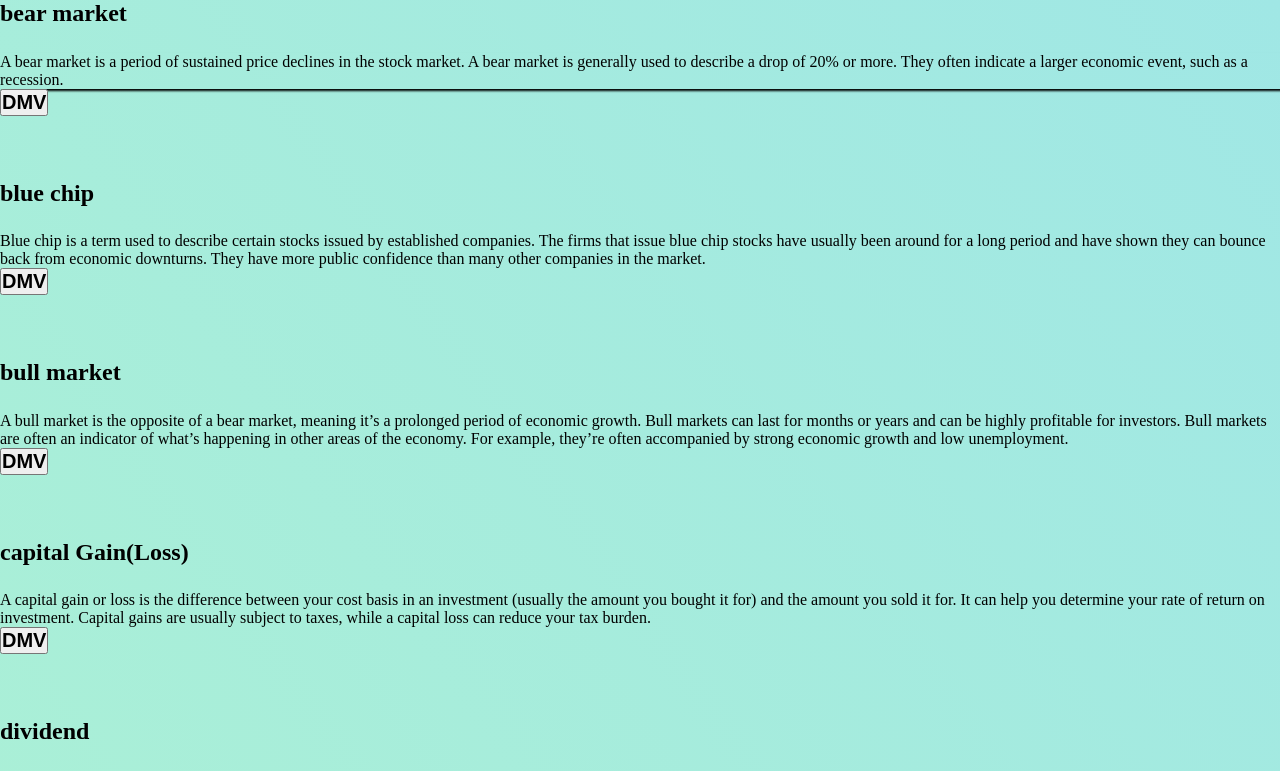
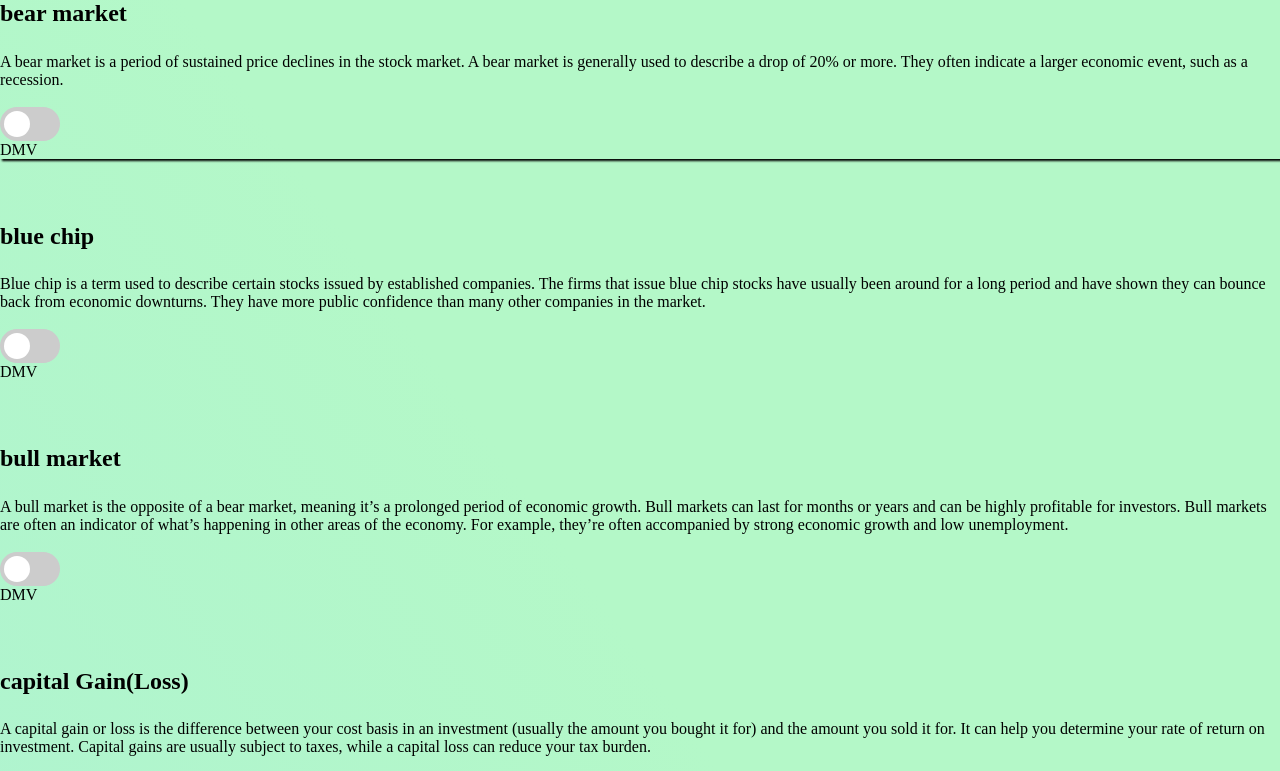
Before and after one commit to dopoku12/translator, a React (Create React App) app: page / in a window 1280 px wide. Shown: the top 771 px of the page. Built offline with nearby package versions, Linux system fonts and the light colour scheme.

Commit message:
toggle added

```diff
--- a/src/Display.js
+++ b/src/Display.js
@@ -4,32 +4,25 @@ const Display = ({ dmvDef, convertFun }) => {
             dmvDef.map((i) => {
                 return (
                     <li className="words" key={i.id}>
-
-                        <h1>
-                            {i.term}
-                        </h1>
-
                         <p>
-                            {i.statues
-                                ?
-                                i.definition
-                                :
-                                i.dMVDefinition
+                            <h1>
+                                {i.term}
+                            </h1>
+                            {i.statues ? i.definition : i.dMVDefinition}
+                            <br />
+                            <br />
+                            <label className="switch">
+                                <input type='checkbox' id="check"
+                                    className="toggle"
+                                    onClick={() => convertFun(i.id)} />
+                                <span class="slider round">
+                                </span>
+                            </label>
+                            <br />
+                            {
+                                i.statues ? i.dmv : i.standard
                             }
                         </p>
-                        {
-                            <button className=".BsArrow-btn " onClick={() => convertFun(i.id)}>
-                                <h2>
-                                    {
-                                        i.statues ?
-                                            i.dmv
-                                            :
-                                            i.standard
-                                    }
-                                </h2>
-
-                            </button>
-                        }
                     </li>
                 )
             })}
--- /dev/null
+++ b/src/styleSheet/_slider.scss
@@ -0,0 +1,62 @@
+/* The switch - the box around the slider */
+.switch {
+  position: relative;
+  display: inline-block;
+  width: 60px;
+  height: 34px;
+}
+
+/* Hide default HTML checkbox */
+.switch input {
+  opacity: 0;
+  width: 0;
+  height: 0;
+}
+
+/* The slider */
+.slider {
+  position: absolute;
+  cursor: pointer;
+  top: 0;
+  left: 0;
+  right: 0;
+  bottom: 0;
+  background-color: #ccc;
+  -webkit-transition: 0.4s;
+  transition: 0.4s;
+}
+
+.slider:before {
+  position: absolute;
+  content: "";
+  height: 26px;
+  width: 26px;
+  left: 4px;
+  bottom: 4px;
+  background-color: white;
+  -webkit-transition: 0.4s;
+  transition: 0.4s;
+}
+
+input:checked + .slider {
+  background-color: #2196f3;
+}
+
+input:focus + .slider {
+  box-shadow: 0 0 1px #2196f3;
+}
+
+input:checked + .slider:before {
+  -webkit-transform: translateX(26px);
+  -ms-transform: translateX(26px);
+  transform: translateX(26px);
+}
+
+/* Rounded sliders */
+.slider.round {
+  border-radius: 34px;
+}
+
+.slider.round:before {
+  border-radius: 50%;
+}
--- a/src/styleSheet/index.css
+++ b/src/styleSheet/index.css
@@ -59,13 +59,76 @@ ul .words:hover p {
   box-shadow: black 2px 2px 2px;
 }
 
+/* The switch - the box around the slider */
+.switch {
+  position: relative;
+  display: inline-block;
+  width: 60px;
+  height: 34px;
+}
+
+/* Hide default HTML checkbox */
+.switch input {
+  opacity: 0;
+  width: 0;
+  height: 0;
+}
+
+/* The slider */
+.slider {
+  position: absolute;
+  cursor: pointer;
+  top: 0;
+  left: 0;
+  right: 0;
+  bottom: 0;
+  background-color: #ccc;
+  -webkit-transition: 0.4s;
+  transition: 0.4s;
+}
+
+.slider:before {
+  position: absolute;
+  content: "";
+  height: 26px;
+  width: 26px;
+  left: 4px;
+  bottom: 4px;
+  background-color: white;
+  -webkit-transition: 0.4s;
+  transition: 0.4s;
+}
+
+input:checked + .slider {
+  background-color: #2196f3;
+}
+
+input:focus + .slider {
+  box-shadow: 0 0 1px #2196f3;
+}
+
+input:checked + .slider:before {
+  -webkit-transform: translateX(26px);
+  -ms-transform: translateX(26px);
+  transform: translateX(26px);
+}
+
+/* Rounded sliders */
+.slider.round {
+  border-radius: 34px;
+}
+
+.slider.round:before {
+  border-radius: 50%;
+}
+
 * {
   padding: 0%;
   margin: 0%;
 }
 
 .App {
-  background-image: linear-gradient(55deg, #b4f8c8, #a0e7e5 100%);
+  background-image: linear-gradient(55deg, #a0e7e5, #b4f8c8 75%);
   background-repeat: no-repeat;
   background-size: cover;
 }
--- a/src/styleSheet/index.scss
+++ b/src/styleSheet/index.scss
@@ -1,13 +1,13 @@
 @use "./form";
 @use "./display";
-
+@use "./slider";
 * {
   padding: 0%;
   margin: 0%;
 }
 
 .App {
-  background-image: linear-gradient(55deg, #b4f8c8, #a0e7e5 100%);
+  background-image: linear-gradient(55deg, #a0e7e5, #b4f8c8 75%);
   background-repeat: no-repeat;
   background-size: cover;
   main {
```
Also changed, not shown: 1 other file (tests, documents, lock files or other folders).
